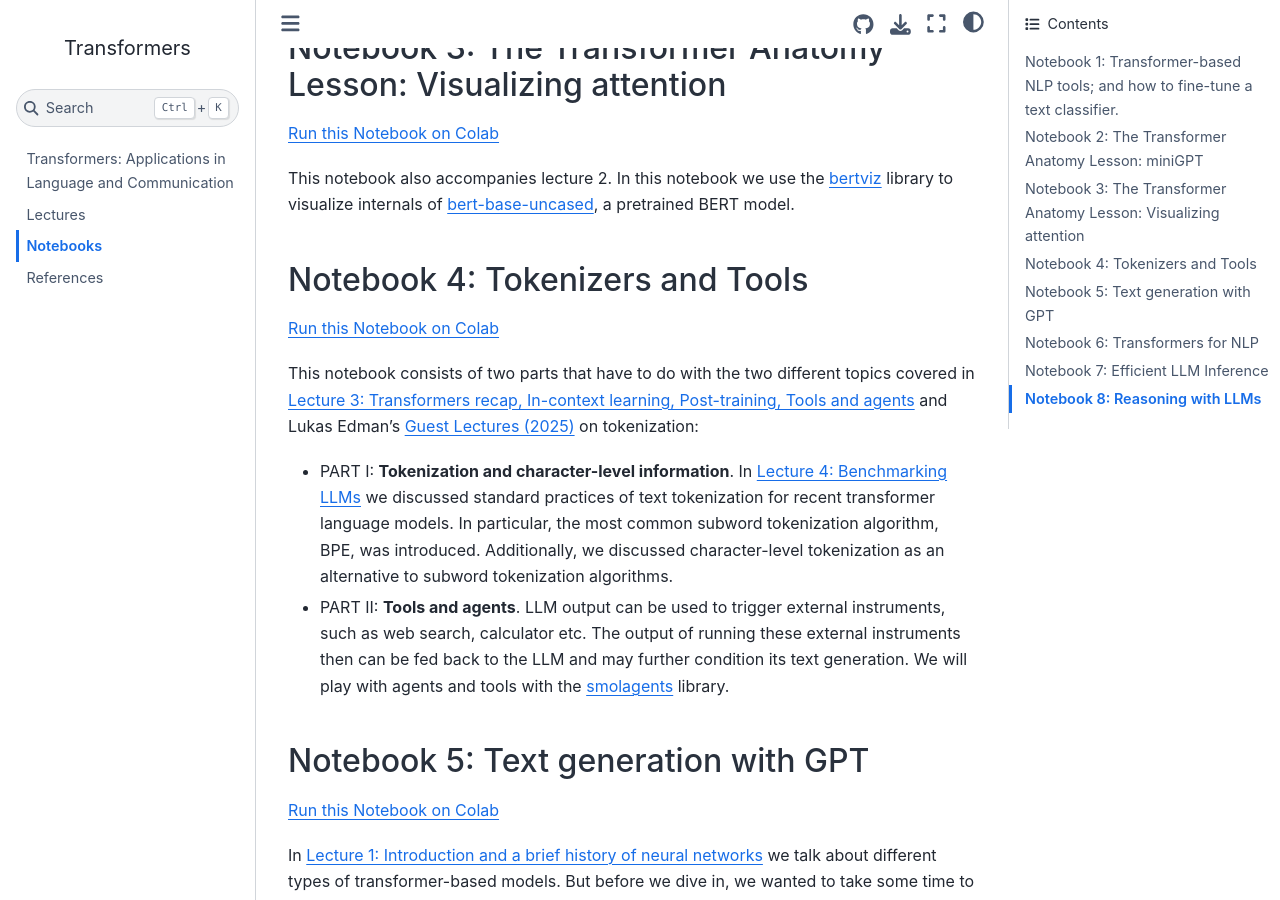
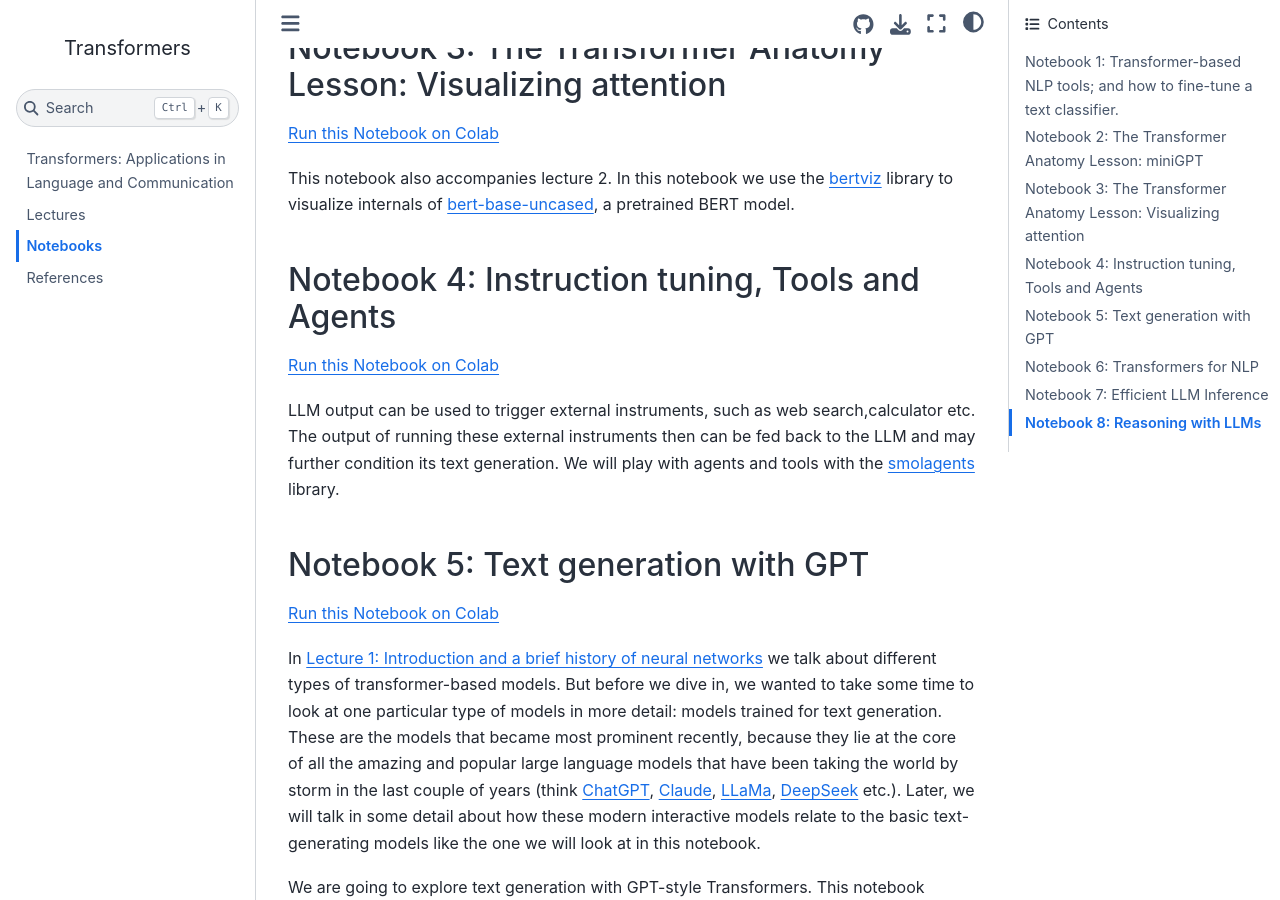
Before and after one commit to antalvdb/antalvdb.github.io, a Jupyter Book: the page built from notebooks.md, in a window 1280 px wide and 900 px high, scrolled down 852 px. Built offline with Jupyter Book 1.0.4 settings and Sphinx 7.4.7 and the Sphinx Book theme 1.1.4, drawn with Linux system fonts in a browser that asks for light colours; cross-references to code outside the pages are shown as plain code.

Commit message:
edited lecture 3 and notebook 4

```diff
--- a/notebooks.md
+++ b/notebooks.md
@@ -41,28 +41,15 @@ This notebook also accompanies lecture 2. In this notebook we use the
   a pretrained BERT model.
 
 (notebook4)=
-## Notebook 4: Tokenizers and Tools
+## Notebook 4: Instruction tuning, Tools and Agents
 
-[Run this Notebook on Colab](https://colab.research.google.com/drive/1ve_gtqXIyN1W2KOwP5SRb7LhcB-cLEtH?usp=sharing)
+[Run this Notebook on Colab](https://colab.research.google.com/drive/1Jo5gc7YKuhz-MWjZ3hIm5foS9vdc7p-l?usp=sharing)
 
-This notebook consists of two parts that have to do with the two
-different topics covered in {ref}`lecture3` and Lukas Edman's
-{ref}`lectureguest` on tokenization:
-
-* PART I: **Tokenization and character-level information**. In
-  {ref}`lecture4` we discussed standard practices of text tokenization
-  for recent transformer language models. In particular, the most
-  common subword tokenization algorithm, BPE, was
-  introduced. Additionally, we discussed character-level tokenization
-  as an alternative to subword tokenization algorithms.
-
-* PART II: **Tools and agents**. LLM output can be used to trigger
-  external instruments, such as web search, calculator etc. The output
-  of running these external instruments then can be fed back to the
-  LLM and may further condition its text generation. We will play with
-  agents and tools with the
-  [smolagents](https://huggingface.co/docs/smolagents/en/index)
-  library.
+LLM output can be used to trigger external instruments, such as web
+search,calculator etc. The output of running these external
+instruments then can be fed back to the LLM and may further condition
+its text generation. We will play with agents and tools with the
+[smolagents](https://huggingface.co/docs/smolagents/en/index) library.
 
 (notebook5)=
 ## Notebook 5: Text generation with GPT
```
Also changed, not shown: lectures.md (+7 -5 lines).
